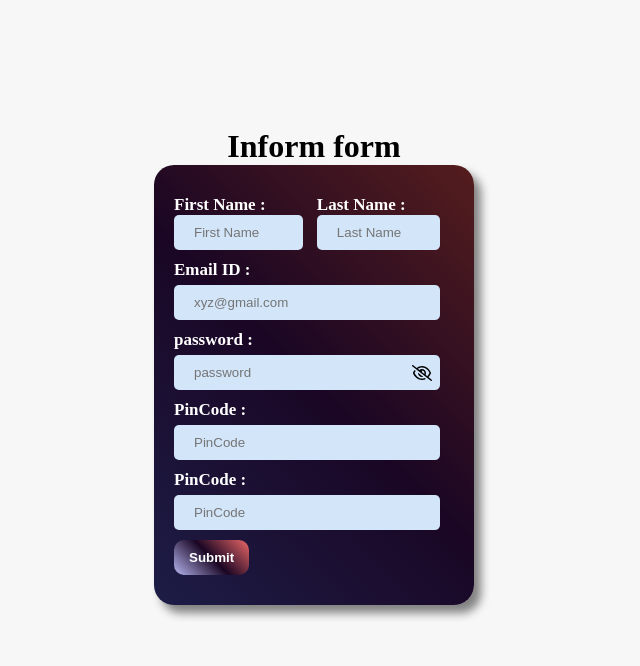
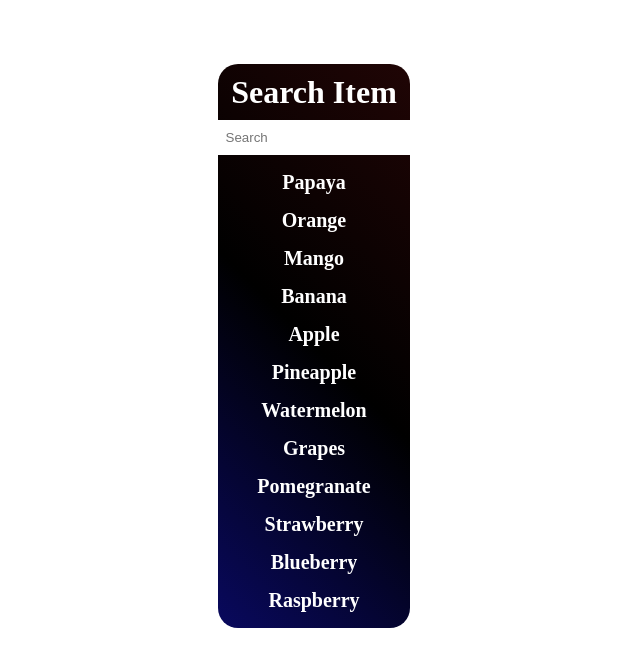
Before and after one commit to sumitdashrathgupta/React-Logical, a React (Vite) app: page / in a window 1280 px wide. Shown: the top 666 px of the page, without its empty margins (326-966 px from the left). Built offline with nearby package versions, Linux system fonts and the light colour scheme.

Commit message:
update search parth

```diff
--- a/src/App.jsx
+++ b/src/App.jsx
@@ -1,10 +1,10 @@
 import React from 'react'
-import From from "./Application/Password Manager/FormData"
+import Search from "./Application/Search/App"
 
 function App() {
   return (
     <>
-      <From />
+      <Search />
     </>
   )
 }
--- /dev/null
+++ b/src/Application/Search/App.jsx
@@ -0,0 +1,33 @@
+import React, { useState } from "react";
+import { Iteam } from "./Item";
+import "./Style.css"
+const Search = () => {
+    const [search, setSearch] = useState("");
+
+    const filteredItems = Iteam.filter((item) =>
+        item.toLowerCase().includes(search.toLowerCase())
+    );
+
+    return (
+        <>
+            <div className="container">
+                <h1>Search Item</h1>
+                <input
+                    type="text"
+                    placeholder="Search"
+                    onChange={(e) => setSearch(e.target.value)}
+                    value={search}
+                />
+                <ul>
+                    {filteredItems.length > 0 ? (
+                        filteredItems.map((item, id) => <li key={id}>{item}</li>)
+                    ) : (
+                        <li>No Data</li>
+                    )}
+                </ul>
+            </div>
+        </>
+    );
+};
+
+export default Search;
--- /dev/null
+++ b/src/Application/Search/Item.jsx
@@ -0,0 +1,14 @@
+export const Iteam = [
+    "Papaya",
+    "Orange",
+    "Mango",
+    "Banana",
+    "Apple",
+    "Pineapple",
+    "Watermelon",
+    "Grapes",
+    "Pomegranate",
+    "Strawberry",
+    "Blueberry",
+    "Raspberry",
+];
--- /dev/null
+++ b/src/Application/Search/Style.css
@@ -0,0 +1,56 @@
+* {
+    padding: 0;
+    margin: 0;
+    box-sizing: border-box;
+}
+
+
+.container {
+    text-align: center;
+    background: linear-gradient(45deg, rgb(9, 9, 94), black, rgb(32, 5, 5));
+    width:15%;
+    margin: 5% auto;
+    display: flex;
+    align-items: center;
+    justify-content: center;
+    flex-direction: column;
+    border-radius: 20px;
+}
+
+
+h1 {
+    font-family: 25px;
+    font-weight: 700;
+    color: white;
+    margin: 5% 0;
+}
+
+ul {
+    list-style: none;
+    margin: 3% 0;
+
+    & li {
+        margin: 5px 0;
+        font-size: 20px;
+        color: white;
+        font-weight: 600;
+        padding: 5px;
+        transition: .2s linear;
+    }
+
+    & li:hover{
+        cursor: pointer;
+        background: tomato;
+        border-radius: 5px;
+    }
+}
+
+input {
+    padding: 10px 15px;
+    border: none;
+    border-radius: 5px;
+}
+
+input:focus {
+    outline: none;
+}
```
